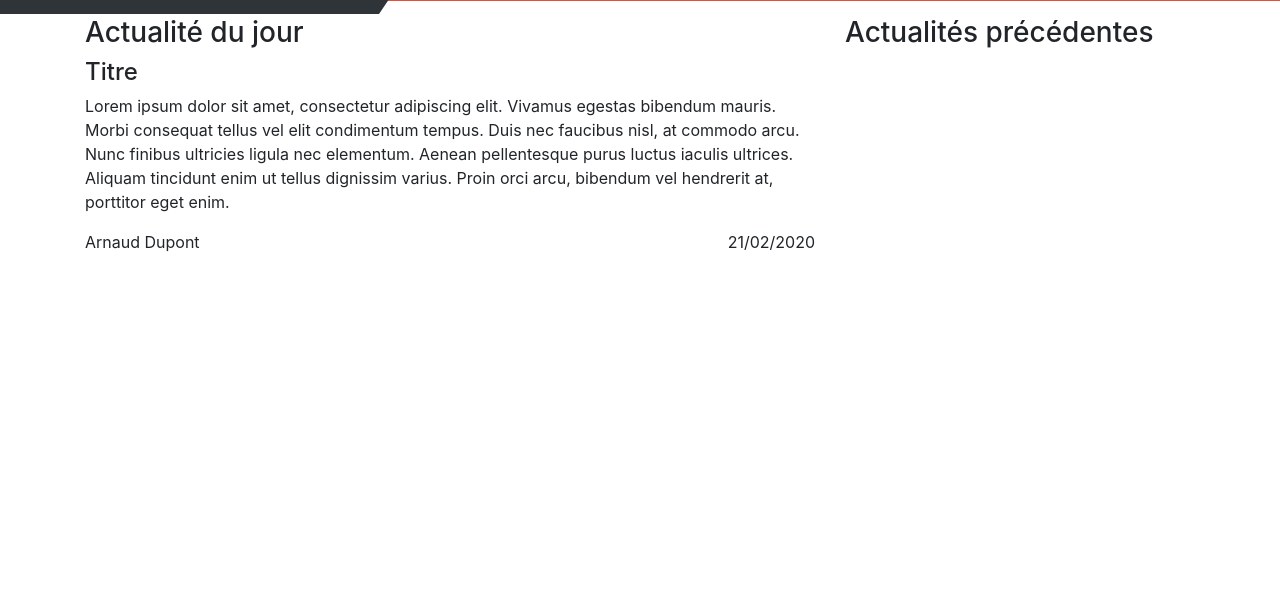
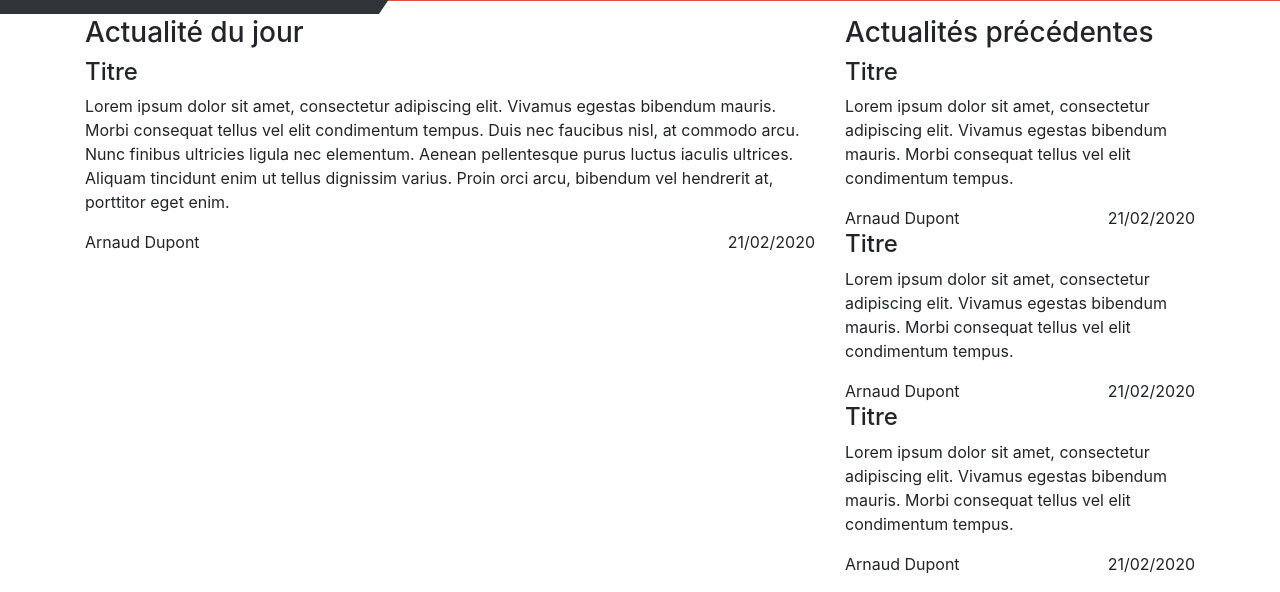
Before and after one commit to skylide/Ob-Sidium, a plain HTML site: page index.html in a window 1280 px wide. Shown: the part 1105-1697 px from the top of the page. Before the commit the page ends 1375 px from the top, so only its background shows below. Drawn offline with nearby package versions, Linux system fonts and the light colour scheme; a script that the page names is missing.

Commit message:
modification index.html

```diff
--- a/index.html
+++ b/index.html
@@ -126,10 +126,38 @@
             nec elementum. Aenean pellentesque purus luctus iaculis ultrices. Aliquam tincidunt enim ut tellus dignissim
             varius. Proin orci arcu, bibendum vel hendrerit at, porttitor eget enim.
           </p>
-          <p style="display: inline;">Arnaud Dupont</p><p class="float-right">21/02/2020</p>
+          <p style="display: inline;">Arnaud Dupont</p>
+          <p class="float-right">21/02/2020</p>
         </div>
         <div class="col-md-4">
           <h3>Actualités précédentes</h3>
+          <div class="new-1">
+            <h4>Titre</h4>
+            <p>
+              Lorem ipsum dolor sit amet, consectetur adipiscing elit. Vivamus egestas bibendum mauris. Morbi consequat
+              tellus vel elit condimentum tempus.
+            </p>
+            <p style="display: inline;">Arnaud Dupont</p>
+            <p class="float-right">21/02/2020</p>
+
+            <div class="new-2">
+              <h4>Titre</h4>
+              <p>
+                Lorem ipsum dolor sit amet, consectetur adipiscing elit. Vivamus egestas bibendum mauris. Morbi consequat
+                tellus vel elit condimentum tempus.
+              </p>
+              <p style="display: inline;">Arnaud Dupont</p>
+              <p class="float-right">21/02/2020</p>
+
+              <div class="new-3">
+                <h4>Titre</h4>
+                <p>
+                  Lorem ipsum dolor sit amet, consectetur adipiscing elit. Vivamus egestas bibendum mauris. Morbi consequat
+                  tellus vel elit condimentum tempus.
+                </p>
+                <p style="display: inline;">Arnaud Dupont</p>
+                <p class="float-right">21/02/2020</p>
+          </div>
         </div>
       </div>
     </div>
```
